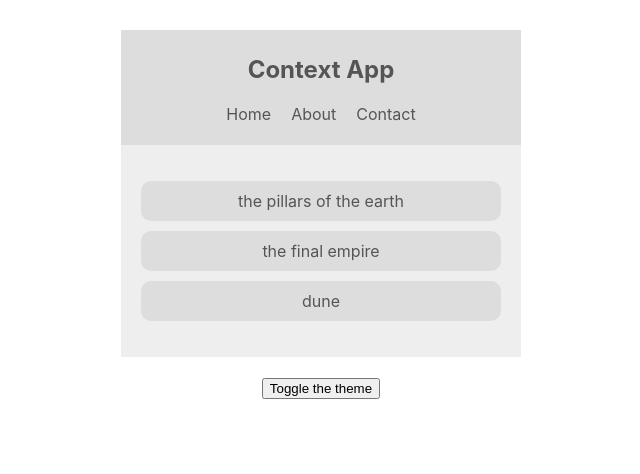
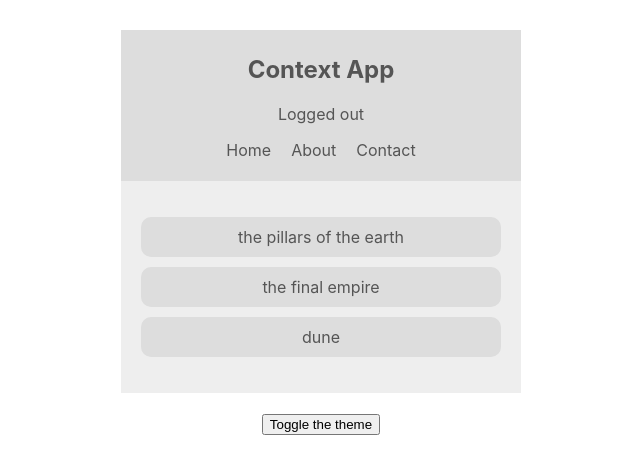
Before and after one commit to anytimesoon/contextapp, a React (Create React App) app: page / in a window 1280 px wide. Shown: the top 474 px of the page, without its empty margins (319-959 px from the left). Built offline with nearby package versions, Linux system fonts and the light colour scheme.

Commit message:
add second context to navbar

```diff
--- a/src/components/Navbar.js
+++ b/src/components/Navbar.js
@@ -1,16 +1,22 @@
 import React, {Component} from 'react';
 import { ThemeContext } from '../contexts/ThemeContext';
+import { AuthContext } from '../contexts/AuthContext';
 
 class Navbar extends Component {
     render() {
         return (
-            <ThemeContext.Consumer>{(context) => {
-                const { isLightTheme, light, dark } = context;
+            <AuthContext.Consumer>{(authContext) => (
+                <ThemeContext.Consumer>{(themeContext) => {
+                    const { isLightTheme, light, dark } = themeContext;
                     const theme = isLightTheme ? light : dark;
+                    const { isAuthenticated, toggleAuth } = authContext;
 
                     return(
                         <nav style={{ background: theme.ui, color: theme.syntax }}>
                             <h1>Context App</h1>
+                            <div onClick={toggleAuth}>
+                                { isAuthenticated ? 'Logged in' : "Logged out" }
+                            </div>
                             <ul>
                                 <li>Home</li>
                                 <li>About</li>
@@ -19,6 +25,7 @@
                         </nav>
                     )
                 }}</ThemeContext.Consumer>
+            )}</AuthContext.Consumer>
          );
     }
 }
```
Lines whose indentation alone changed are shown as unchanged.
